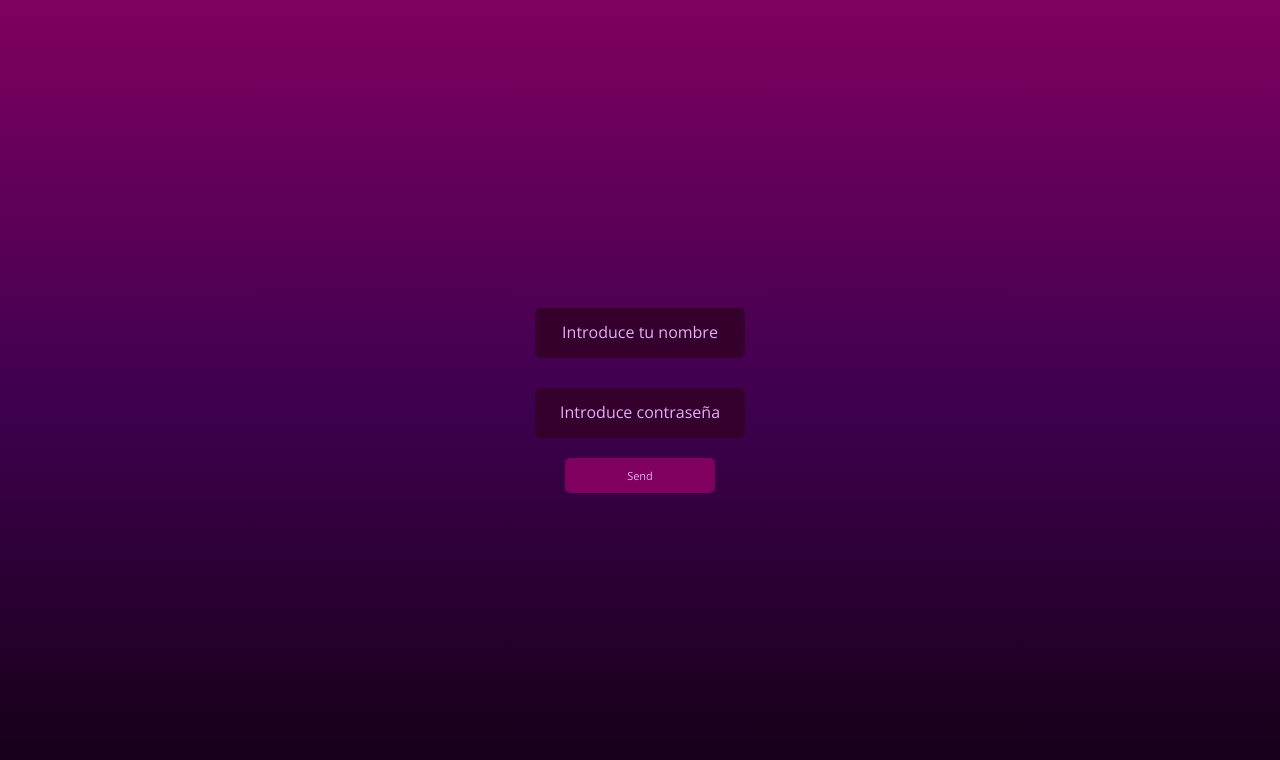
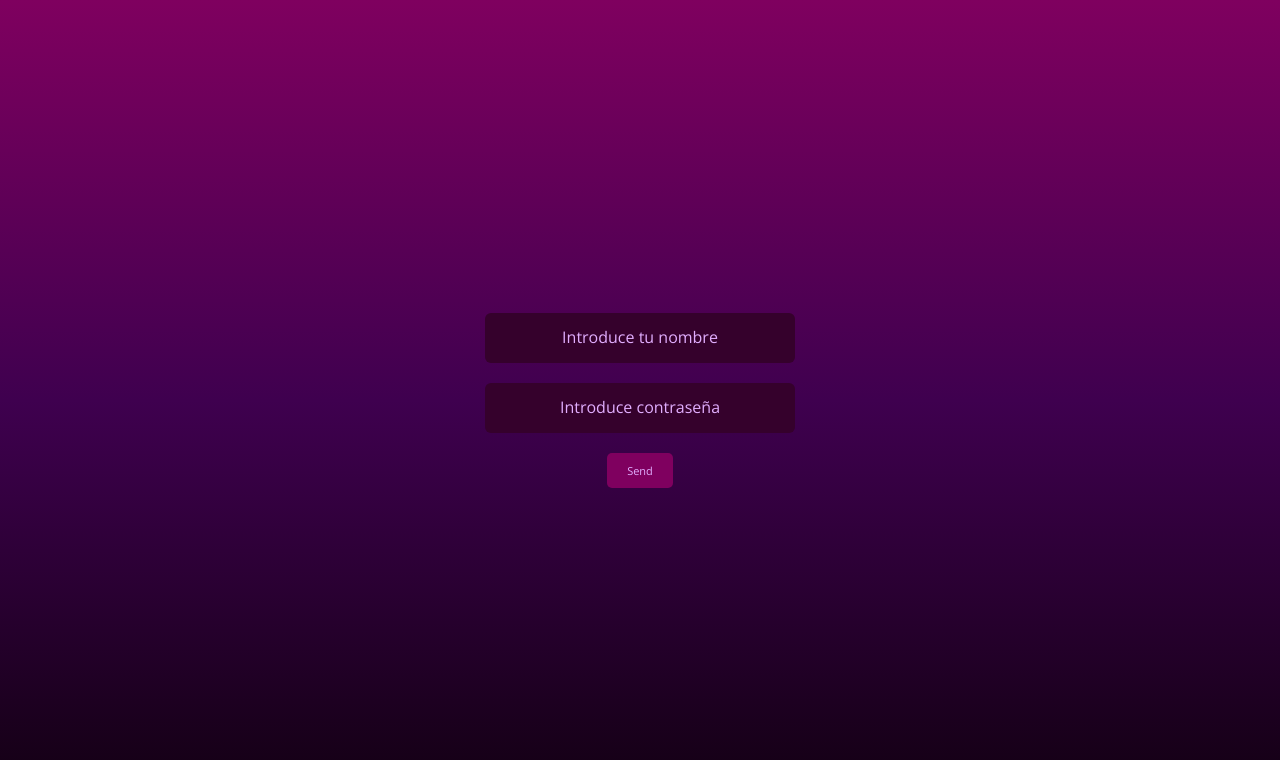
Before and after one commit to Katykaze/PROYECTO-EJEMPLO, a Vue app: page / in a window 1280 px wide. Shown: the top 760 px of the page. Built offline with nearby package versions, Linux system fonts and the light colour scheme.

Commit message:
refactoring styles

```diff
--- a/src/components/c-button.vue
+++ b/src/components/c-button.vue
@@ -22,7 +22,8 @@ export default {
   color: var(--color-text-primary);
   font-family: var(--font-family-primary);
   padding: 10px 20px;
-  width: 150px;
+  min-width: 60px;
+  max-width: 100px;
   background-color: var(--color-button);
   border-radius: 5px;
   cursor: pointer;
--- a/src/components/c-input.vue
+++ b/src/components/c-input.vue
@@ -8,7 +8,6 @@
   />
 </template>
 <script>
-
 export default {
   name: 'CInput',
   props: {
@@ -28,27 +27,27 @@ export default {
 </script>
 <style lang="scss">
 .c-input__input {
-  height: 3em;
-  min-width: 200px;
-  max-width: 400px;
+  min-height: 40px;
+  width: 100%;
+  max-width: 300px;
   background-color: var(--color-background-input);
-  color:var(--color-text-primary);
+  color: var(--color-text-primary);
   font-family: var(--font-family-primary);
   text-align: center;
-  border:0;
+  border: 0;
   transition: all 0.2s;
   border-radius: 6px;
   padding: 5px;
 }
-.c-input__input::placeholder{
+.c-input__input::placeholder {
   color: var(--color-text-primary);
   font-size: 1.2em;
   text-align: center;
 }
-.c-input__input:hover{
+.c-input__input:hover {
   box-shadow: 0px 0px 4px 3px var(--color-secondary);
 }
-.c-input__input:focus{
+.c-input__input:focus {
   outline: none;
 }
 </style>
--- a/src/layouts/l-forms.vue
+++ b/src/layouts/l-forms.vue
@@ -35,7 +35,7 @@ export default {
 .l-forms__form {
   display: flex;
   flex-direction: column;
-  gap: 30px;
+  text-align: center;
 }
 .l-forms__button {
   display: flex;
--- a/src/views/AddClimberView.vue
+++ b/src/views/AddClimberView.vue
@@ -1,27 +1,32 @@
 <template>
-  <l-forms yellow>
-    <template #form>
+  <article class="v-add">
+    <section class="v-add__info">
       <CInput v-model:src="img" placeholder="Introduce url de imagen"></CInput>
       <CInput v-model:src="name" placeholder="Introduce nombre"></CInput>
       <CInput v-model:src="age" placeholder="Introduce  edad"></CInput>
       <CInput v-model:src="nationality" placeholder="Introduce nacionalidad"></CInput>
+    </section>
+    <section class="v-add__achievements">
       <p>Añade Logros del escalador</p>
       <CInput v-model:src="achievement" placeholder="Introduce Logro"></CInput>
       <CButton @click="addAchievement()">Añadir</CButton>
+    </section>
+    <section class="v-add__achievements--list">
       <p v-if="!achievements || achievements.length === 0">No has añadido Logros</p>
-      <ul v-else class="v-addClimber__list">
-        <li v-for="(achievement, index) in achievements" :key="index">{{ achievement }}</li>
-        <CButton @click="removeAchievement(index)">Eliminar</CButton>
+      <ul v-else>
+        <li v-for="(achievement, index) in achievements" :key="index" class="v-add__achievement">
+          {{ achievement }}
+          <CButton @click="removeAchievement(index)">-</CButton>
+        </li>
       </ul>
-    </template>
-    <template #button>
+    </section>
+    <section class="v-add__buttons">
       <CButton @click="doSubmit()">Enviar</CButton>
       <CButton @click="goBack()">Atrás</CButton>
-    </template>
-  </l-forms>
+    </section>
+  </article>
 </template>
 <script>
-import LForms from '../layouts/l-forms.vue'
 import CInput from '../components/c-input.vue'
 import CButton from '../components/c-button.vue'
 import { climbersStore } from '../stores/climbers'
@@ -29,7 +34,6 @@ import { climbersStore } from '../stores/climbers'
 export default {
   name: 'AddClimber',
   components: {
-    LForms,
     CInput,
     CButton
   },
@@ -81,63 +85,66 @@ export default {
 }
 </script>
 <style lang="scss">
-.my-button {
-  margin: auto;
+.v-add {
+  display: flex;
+  flex-direction: column;
+  gap: 20px;
+  background: var(--color-background-box-gradient);
+  color: black;
+  padding: 40px;
+  border-radius: 10px;
+  width: 50%;
+  height: 50%;
+  overflow-y: auto;
+}
+.v-add__info {
+  display: grid;
+  grid-auto-rows: 50px;
+  grid-template-columns: repeat(auto-fit, minmax(180px, 1fr));
+  place-items: center;
+  gap: 20px;
 }
 
-.v-addClimber__list {
+.v-add__achievements {
   text-align: center;
+  width: 100%;
+  display: flex;
+  flex-direction: column;
+  align-items: center;
+  gap: 20px;
 }
-// .addClimber-view {
-//   border: 2px solid green;
-//   height: 100%;
-//   width: 100%;
-//   @media screen and (max-width: 600px) {
-//     text-align: center;
-//     align-items: center;
-//     background: var(--color-background-box-gradient);
-//     width: 80%;
-//     font-size: 0.6em;
-//     color: var(--color-button);
-//     margin-bottom: 5%;
-//     border-radius: 10px;
-//   }
-// }
 
-// .l-forms__form {
-//   @media screen and (min-width: 600px) {
-//     //QUIERO COLOCAR LOS DE DOS EN DOS CON FLEX WRAP, PERO NO APLICA ????
+.v-add__input {
+  display: flex;
+  flex: 1;
+  width: 100%;
+  height: 100%;
+}
 
-//     flex-wrap: wrap;
-//     justify-content: space-between;
+.v-add__achievement {
+  display: flex;
+  align-items: center;
+  gap: 20px;
+}
 
-//   }
+.v-add__achievements--list {
+  text-align: center;
+  width: 100%;
+  display: flex;
+  flex-direction: column;
+  align-items: center;
 
-//   @media screen and (max-width: 600px) {
+  ul {
+    display: flex;
+    flex-direction: column;
+    align-items: center;
+    gap: 20px;
+  }
+}
 
-//     text-align: center;
-//     align-items: center;
-//     background: var(--color-background-box-gradient);
-//     width: 80%;
-//     font-size: 0.6em;
-//     color: var(--color-button);
-//     margin-bottom: 5%;
-//     border-radius: 10px;
-//   }
-// }
-
-// .c-input__input {
-//   @media screen and (max-width: 600px) {
-//     margin-top: 8%;
-//     gap: 0px;
-//   }
-// }
-
-// .l-forms__button {
-//   @media screen and (max-width: 600px) {
-//     flex-direction: row;
-//     width: 80%;
-//   }
-
-// }
+.v-add__buttons {
+  display: flex;
+  justify-content: center;
+  gap: 10px;
+}
 </style>
--- a/src/views/LoginView.vue
+++ b/src/views/LoginView.vue
@@ -1,33 +1,27 @@
 <template>
-  <div class="v-login__info">
+  <section class="v-login__info">
     <span class="v-login__message-info" v-if="isSending">{{ publishedNamedPassword }}</span>
     <!-- <span class="v-login__user" v-if="correctUser">{{ userLog }}</span> -->
     <span class="v-login__error" v-if="showErrorMessage">{{ errorMessage }}</span>
-  </div>
-  <l-forms>
-    <template #form>
+  </section>
+  <section class="v-login__form">
     <CInput v-model:src="username" placeholder="Introduce tu nombre" />
     <CInput v-model:src="password" placeholder="Introduce contraseña" type="password" />
-    </template>
 
-    <template #button>
     <CButton :onClick="submitData" :isSending="isSending">{{
       isSending ? 'Sending' : 'Send'
     }}</CButton>
-    </template>
-  </l-forms>
+  </section>
 </template>
 <script>
-import LForms from '../layouts/l-forms.vue'
 import CInput from '../components/c-input.vue'
 import CButton from '../components/c-button.vue'
 import { userStore } from '../stores/user'
 //porque en ese archivo pone export const en lugar de export default
 
 export default {
-  name: 'Login',
+  name: 'LoginView',
   components: {
-    LForms,
     CInput,
     CButton
   },
@@ -78,9 +72,9 @@ export default {
 
       this.$router.push({ name: 'home' })
     },
-    async wait(ms){
-        return new Promise((resolve,reject)=>{
-          setTimeout(resolve,ms)
+    async wait(ms) {
+      return new Promise((resolve, reject) => {
+        setTimeout(resolve, ms)
       })
     }
   }
@@ -98,28 +92,11 @@ span[class*='v-login'] {
   white-space: pre-line;
 }
 
-// media query
-/* Extra small devices (phones, 600px and down) */
-@media only screen and (max-width: 600px) {
-  // .v-login__info{
-  //   order:2;
-  // }
-}
-
-/* Small devices (portrait tablets and large phones, 600px and up) */
-@media only screen and (min-width: 600px) {
-
-}
-
-/* Medium devices (landscape tablets, 768px and up) */
-@media only screen and (min-width: 768px) {
-}
-
-/* Large devices (laptops/desktops, 992px and up) */
-@media only screen and (min-width: 992px) {
-}
-
-/* Extra large devices (large laptops and desktops, 1200px and up) */
-@media only screen and (min-width: 1200px) {
+.v-login__form {
+  width: 50%;
+  display: flex;
+  flex-direction: column;
+  align-items: center;
+  gap: 20px;
 }
 </style>
```
Lines whose indentation alone changed are shown as unchanged.
